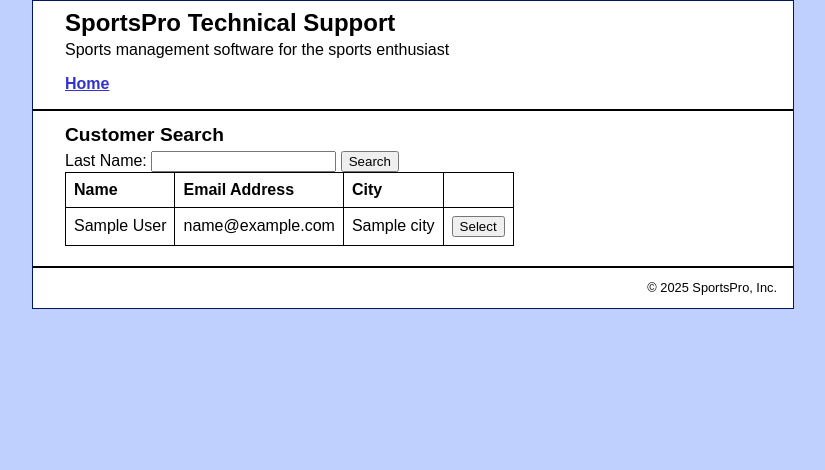
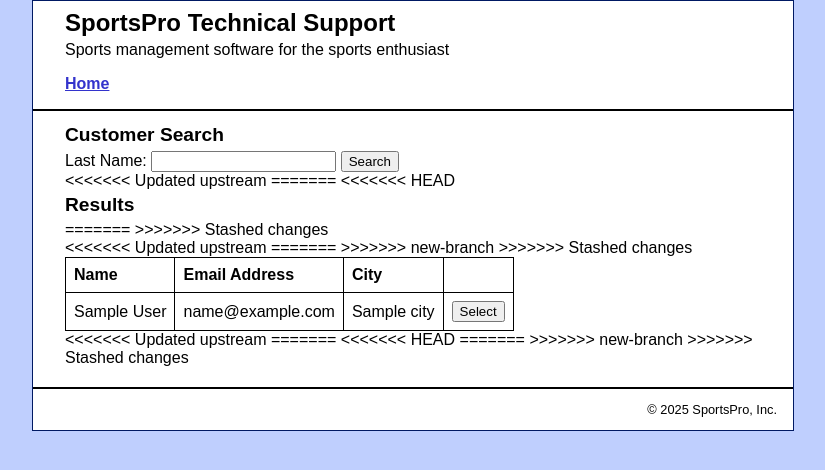
Before and after one commit to clawrenceharris/tech-support, a PHP site: template view/customer_search.php in a window 1280 px wide. Shown: the top 470 px of the page, without its empty margins (227-1052 px from the left). Run offline with PHP 8.4, Linux system fonts and the light colour scheme; the template is opened without the code that fills it: most values are stand-ins (such as "Sample title", 1, 10 or a date in 2020).

Commit message:
new changes

```diff
--- a/view/customer_search.php
+++ b/view/customer_search.php
@@ -11,6 +11,14 @@
         <input type="submit" value="Search">
     </form>
 
+<<<<<<< Updated upstream
+=======
+<<<<<<< HEAD
+    <?php if (isset($customers)) : ?>
+        <h2>Results</h2>
+        <table>
+=======
+>>>>>>> Stashed changes
     <style>
        <style>
         table {
@@ -29,6 +37,10 @@
 
     <table>
         <thead>
+<<<<<<< Updated upstream
+=======
+>>>>>>> new-branch
+>>>>>>> Stashed changes
             <tr>
                 <th>Name</th>
                 <th>Email Address</th>
@@ -50,6 +62,14 @@
                 </tr>
             <?php endforeach; ?>
         </table>
+<<<<<<< Updated upstream
     <?php ?>
+=======
+<<<<<<< HEAD
+    <?php endif; ?>
+=======
+    <?php ?>
+>>>>>>> new-branch
+>>>>>>> Stashed changes
  </main>
 <?php include 'footer.php'; ?>
```
Also changed, not shown: model/database.php (+11 -0 lines), product_manager/index.php (+14 -3 lines).
